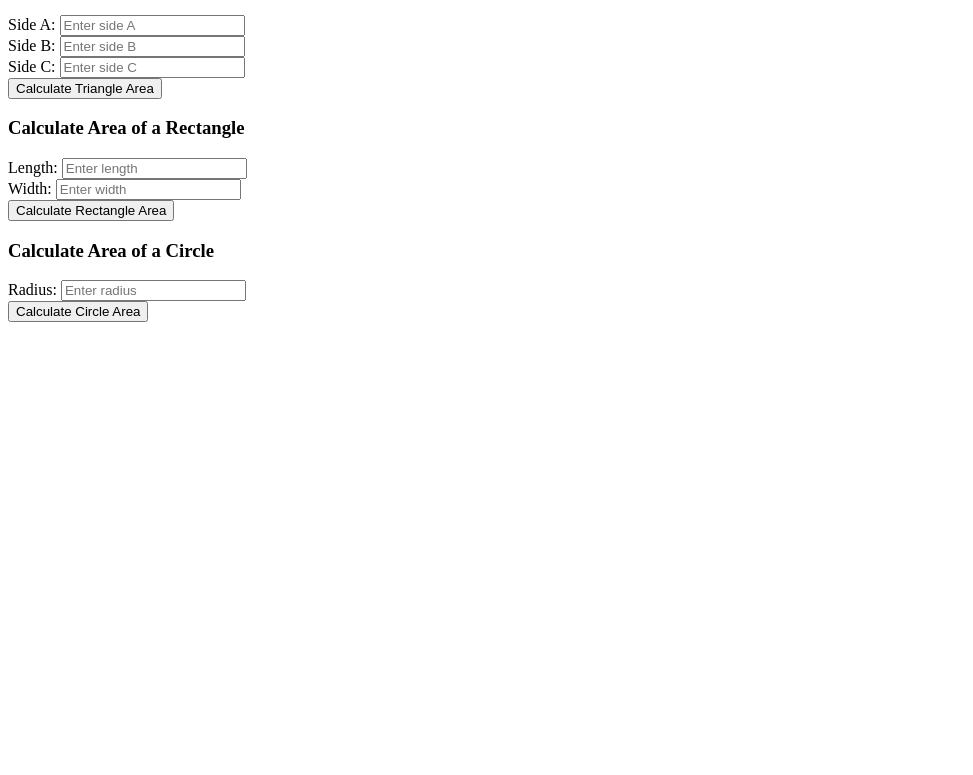
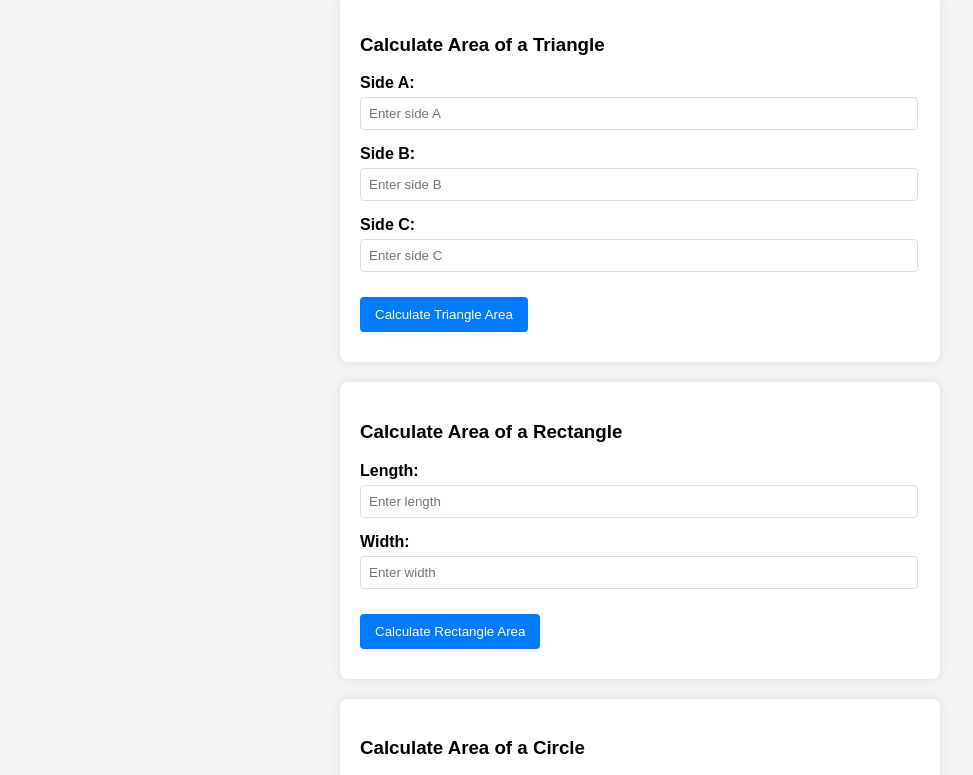
Before and after one commit to Raj-Dusane/JavaScript-Experiments, a plain HTML site: page exp1/index.html in a window 1280 px wide. Shown: the part 93-868 px from the top of the page, without its empty margins (0-973 px from the left). Before the commit the page ends 800 px from the top, so only its background shows below. Drawn offline with Linux system fonts and the light colour scheme; a script that the page names is missing.

Commit message:
exp1 completed

```diff
--- a/exp1/index.html
+++ b/exp1/index.html
@@ -4,7 +4,7 @@
   <meta charset="UTF-8">
   <meta name="viewport" content="width=device-width, initial-scale=1.0">
   <title>Area Calculator</title>
-  <link rel="stylesheet" href="styles.css"> <!-- Link to external CSS file -->
+  <link rel="stylesheet" href="style.css">
 </head>
 <body>
 
--- /dev/null
+++ b/exp2/stylesheet.css
@@ -0,0 +1,4 @@
+body {
+    margin: 0px;
+    padding: 0px;
+}
```
Also changed, not shown: exp2/index.html (added, +16 -0 lines), exp1/script.js (renamed from exp1/myscript.js), exp1/style.css (renamed from exp1/stylesheet.css), exp2/myscript.js (added).
